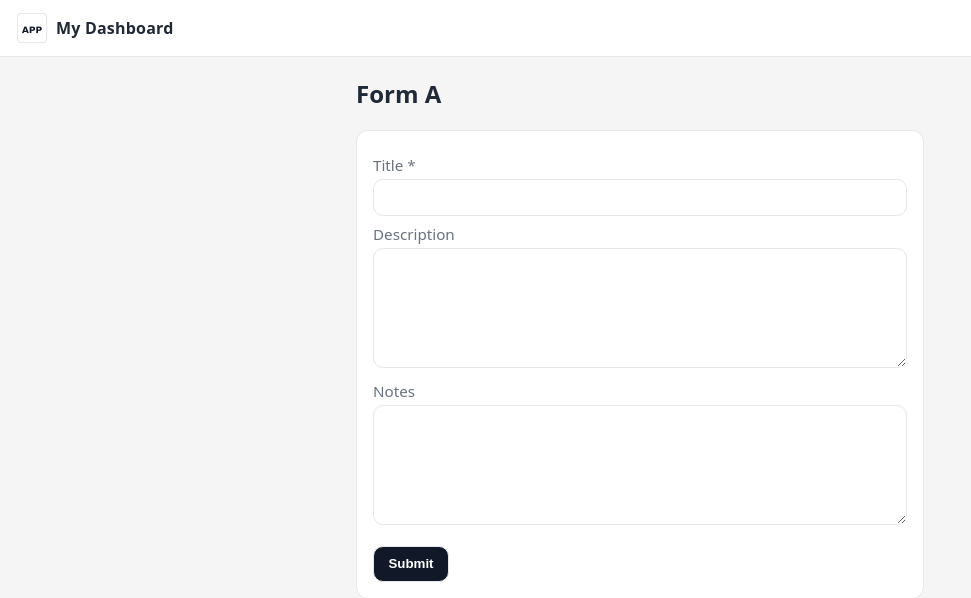
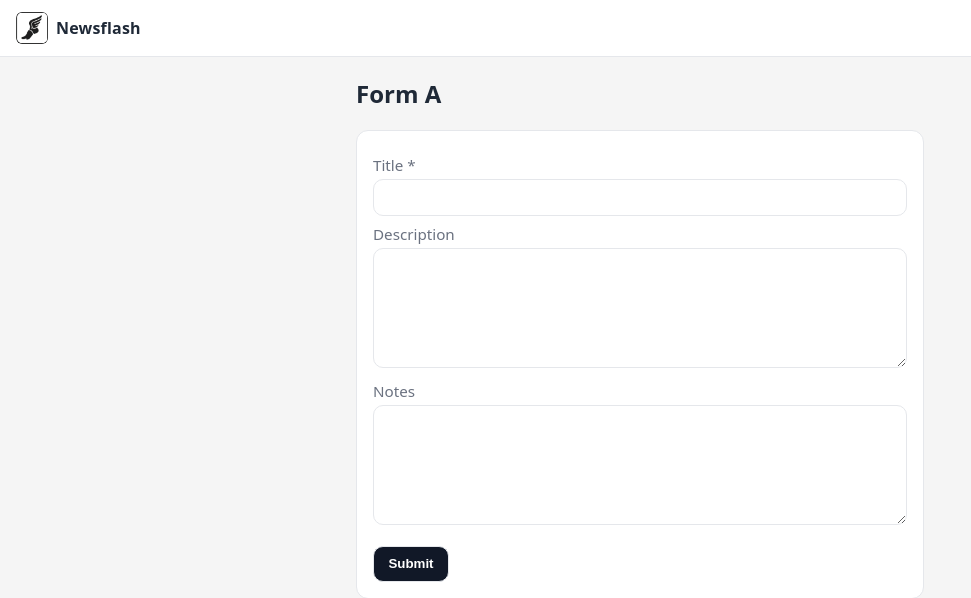
Before and after one commit to ljonata/newsflash, a Flask app: template templates/form_a.html in a window 1280 px wide. Shown: the top 598 px of the page, without its empty margins (0-971 px from the left). Run offline with Flask 3, Linux system fonts and the light colour scheme; the template is opened without the code that fills it: most values are stand-ins (such as "Sample title", 1, 10 or a date in 2020).

Commit message:
refactoring

```diff
--- a/templates/base.html
+++ b/templates/base.html
@@ -3,14 +3,14 @@
 <head>
     <meta charset="utf-8">
     <meta name="viewport" content="width=device-width, initial-scale=1">
-    <title>{{ title or "Flask App" }}</title>
+    <title>{{ title or "Newsflash" }}</title>
     <link rel="stylesheet" href="{{ url_for('static', filename='css/style.css') }}">
 </head>
 <body>
     <nav class="nav">
         <div class="nav-brand">
-            <img class="logo" src="{{ url_for('static', filename='img/logo.png') }}" alt="Logo">
-            <a href="{{ url_for('dashboard', key=keyword) if keyword else url_for('home') }}">My Dashboard</a>
+            <img class="logo" src="{{ url_for('static', filename='img/foot.png') }}" alt="Logo">
+            <a href="{{ url_for('dashboard', key=keyword) if keyword else url_for('home') }}">Newsflash</a>
         </div>
     </nav>
 
```
Also changed, not shown: static/img/foot.png (added).
